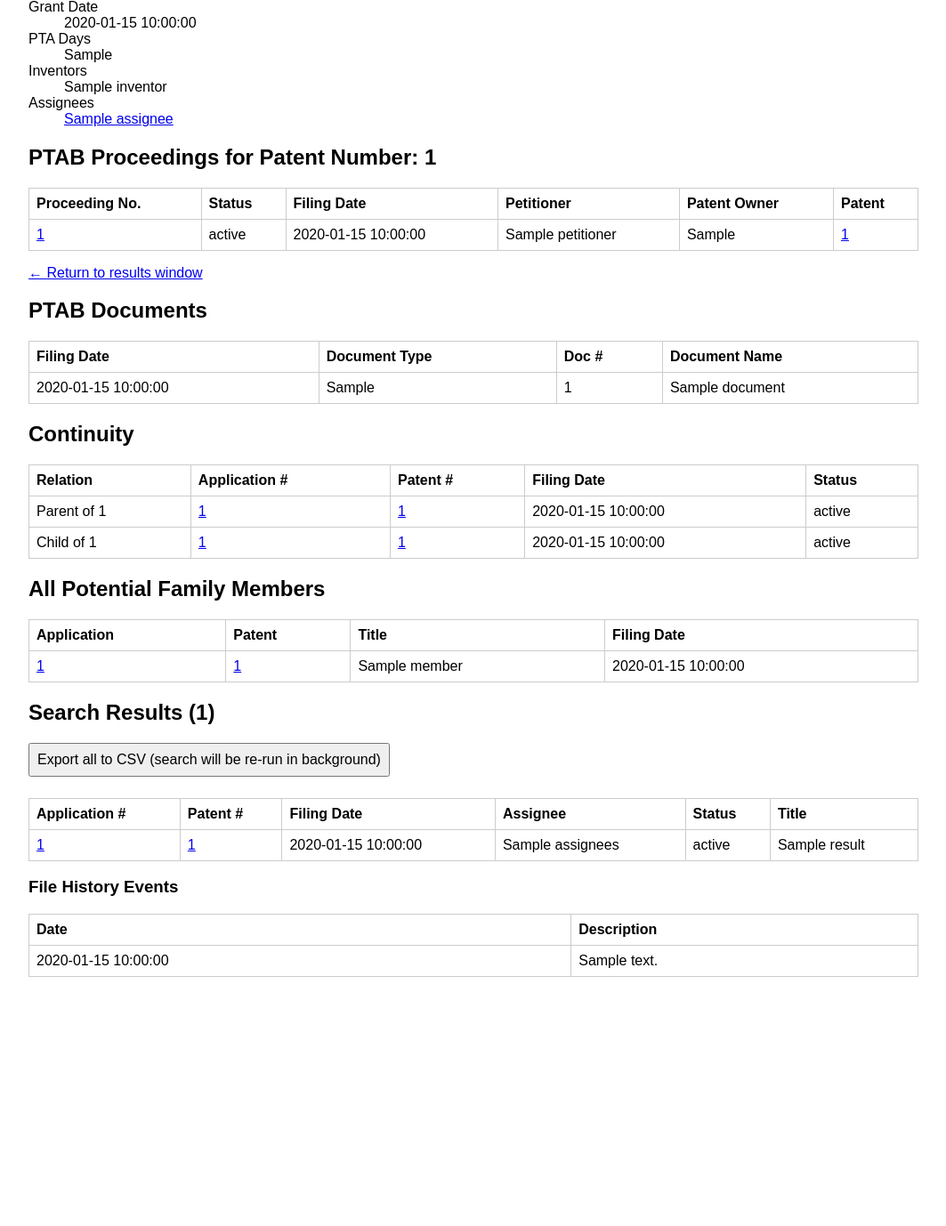
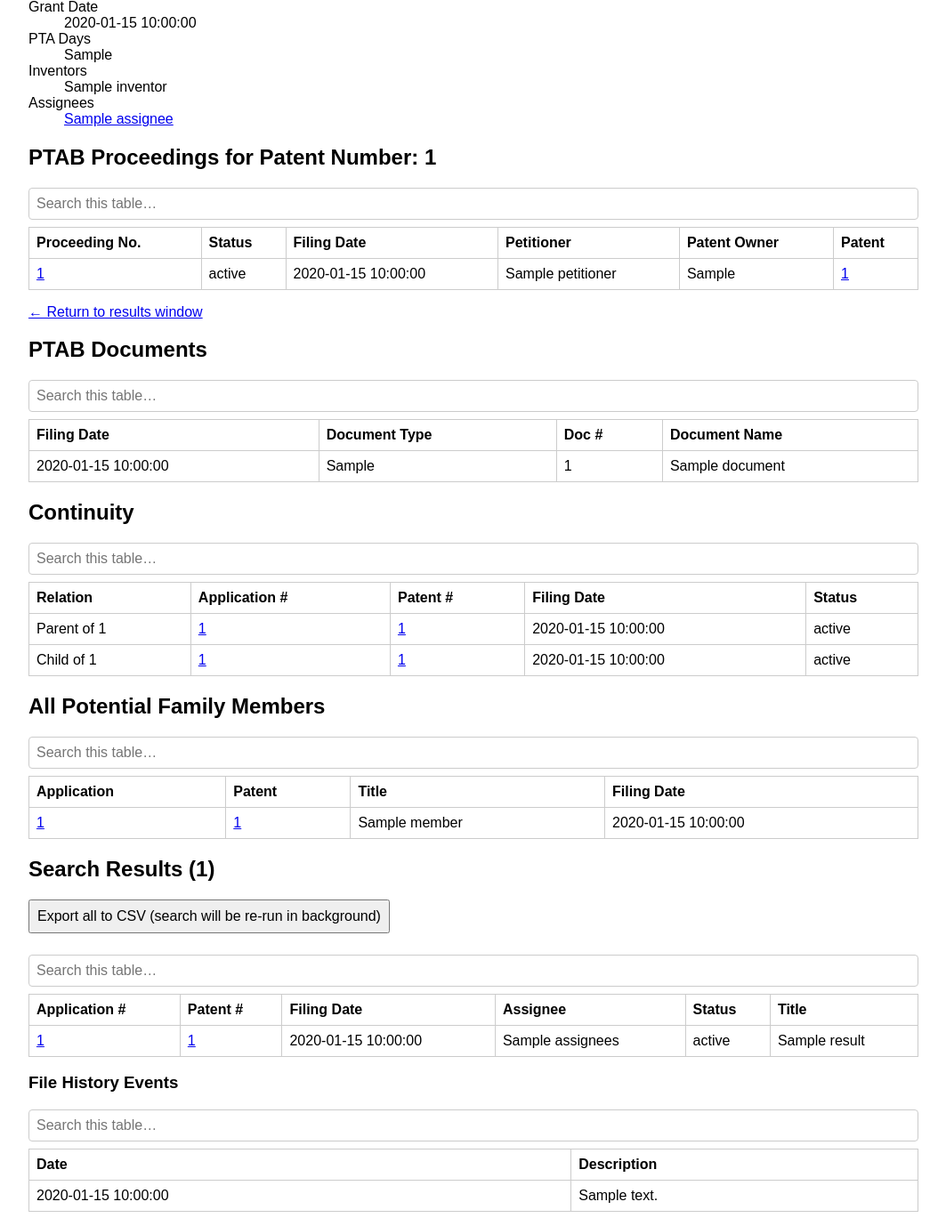
Before and after one commit to IP-attorney/PTO-app, a Flask app: template templates/index.html in a window 1280 px wide. Shown: the part 483-1861 px from the top of the page at 89% size, without its empty margins (108-1171 px from the left). Before the commit the page ends 1581 px from the top, so only its background shows below. Run offline with Flask 3, Linux system fonts and the light colour scheme; the template is opened without the code that fills it: most values are stand-ins (such as "Sample title", 1, 10 or a date in 2020); some libraries are stand-ins or nearby versions.

Commit message:
Added JS search on results pages. Removed old code. Added todo list.

```diff
--- a/templates/TODO.txt
+++ /dev/null
@@ -1,4 +0,0 @@
-* Javascript sort/filter
-
-*Return PTAB with results ( 2+ search hits)
-*expand continuity data with full family based on recursive search
--- a/templates/index.html
+++ b/templates/index.html
@@ -12,6 +12,15 @@
     flex-direction: column;
     height: 100vh;
   }
+.table-filter {
+  margin-bottom: 0.5em;
+  padding: 0.4em;
+  width: 100%;
+  max-width: 300px;
+  font-size: 1em;
+  border: 1px solid #ccc;
+  border-radius: 4px;
+}
 
   .page-container {
     max-width: 1000px;
@@ -93,8 +102,6 @@
     }
   }
 </style>
-
-
 </head>
 <body>
   <div class="page-container">
@@ -199,6 +206,8 @@
       </h2>
 
       <div class="scroll">
+        <input type="text" class="table-filter" placeholder="Search this table…">
+
         <table class="events">
           <thead>
             <tr>
@@ -242,6 +251,8 @@
       <p><a href="javascript:history.back()">&#8592; Return to results window</a></p>
       <h2>PTAB Documents</h2>
       <div class="scroll">
+        <input type="text" class="table-filter" placeholder="Search this table…">
+
         <table>
           <thead>
             <tr>
@@ -276,6 +287,8 @@
     {% if patent and (patent.parent_continuity or patent.child_continuity) %}
     <section>
       <h2>Continuity</h2>
+      <input type="text" class="table-filter" placeholder="Search this table…">
+
       <table class="events">
         <thead><tr><th>Relation</th><th>Application #</th><th>Patent #</th><th>Filing Date</th><th>Status</th></tr></thead>
         <tbody>
@@ -330,6 +343,7 @@
     <section>
       <h2>All Potential Family Members</h2>
 
+        <input type="text" class="table-filter" placeholder="Search this table…">
 
         <table class="table table-sm">
           <thead>
@@ -371,6 +385,8 @@
           <button type="submit" class="btn btn-secondary">Export all to CSV (search will be re-run in background)</button>
         </form>
         <div class="scroll">
+            <input type="text" class="table-filter" placeholder="Search this table…">
+
           <table>
             <thead>
               <tr>
@@ -415,6 +431,8 @@
     <section class="events">
         <h3>File History Events</h3>
         <div class="scroll">
+            <input type="text" class="table-filter" placeholder="Search this table…">
+
         <table>
             <thead><tr><th>Date</th><th>Description</th></tr></thead>
             <tbody>
@@ -430,13 +448,31 @@
     </section>
     {% endif %}
 
-      <script src="https://unpkg.com/tablesort@5.2.1/dist/tablesort.min.js"></script>
+
+    <!-- Add Tablesort script -->
+    <script src="https://unpkg.com/tablesort@5.2.1/dist/tablesort.min.js"></script>
     <script>
-      // Automatically apply to all tables
-      document.querySelectorAll("table").forEach(function(table) {
-        new Tablesort(table);
+      document.addEventListener("DOMContentLoaded", function () {
+        document.querySelectorAll("table").forEach(function (table) {
+          new Tablesort(table);
+        });
       });
     </script>
-</div>
+    <script>
+        document.addEventListener("DOMContentLoaded", function () {
+        document.querySelectorAll(".table-filter").forEach(function (input) {
+            const table = input.nextElementSibling;
+            input.addEventListener("input", function () {
+            const filter = input.value.toLowerCase();
+            const rows = table.querySelectorAll("tbody tr");
+            rows.forEach(function (row) {
+                const text = row.textContent.toLowerCase();
+                row.style.display = text.includes(filter) ? "" : "none";
+            });
+            });
+        });
+        });
+    </script>
+  </div>
 </body>
 </html>
```
Also changed, not shown: TO DO.txt (added, +7 -0 lines), app.py (+0 -85 lines).
